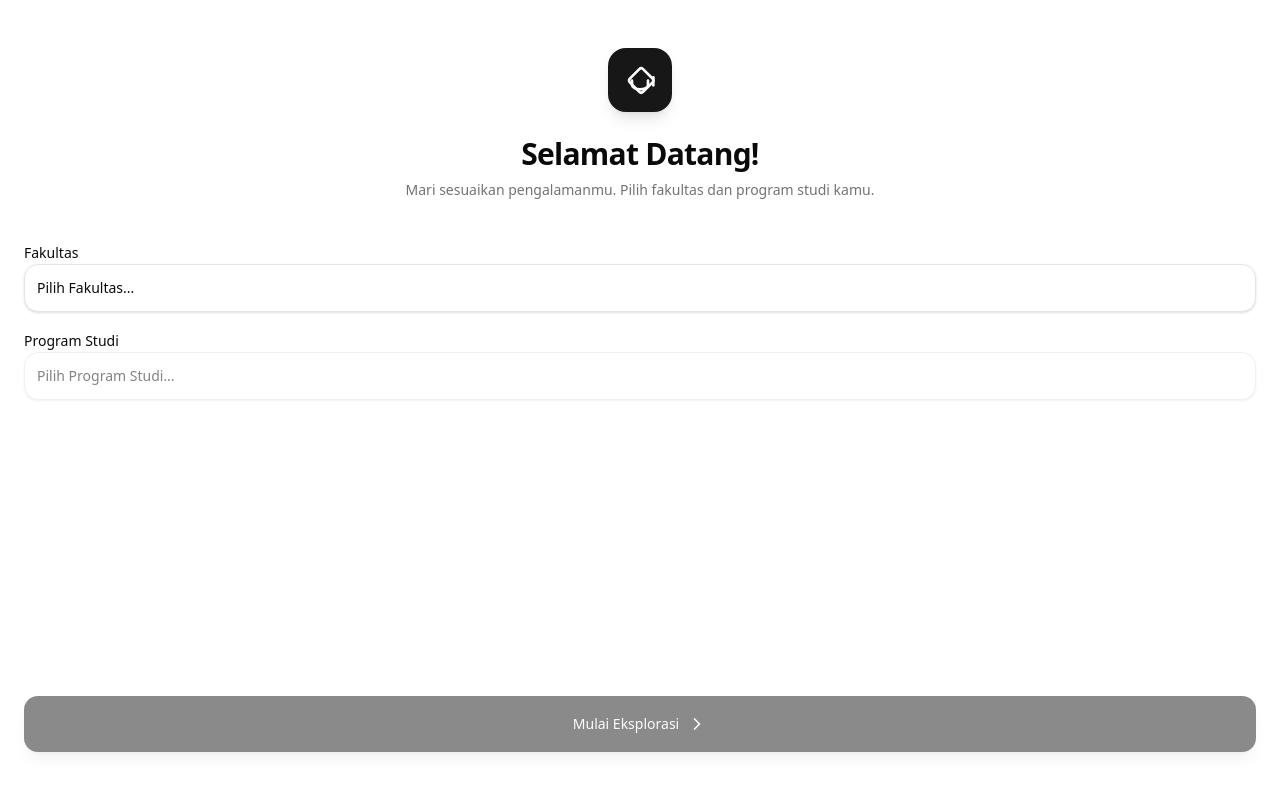
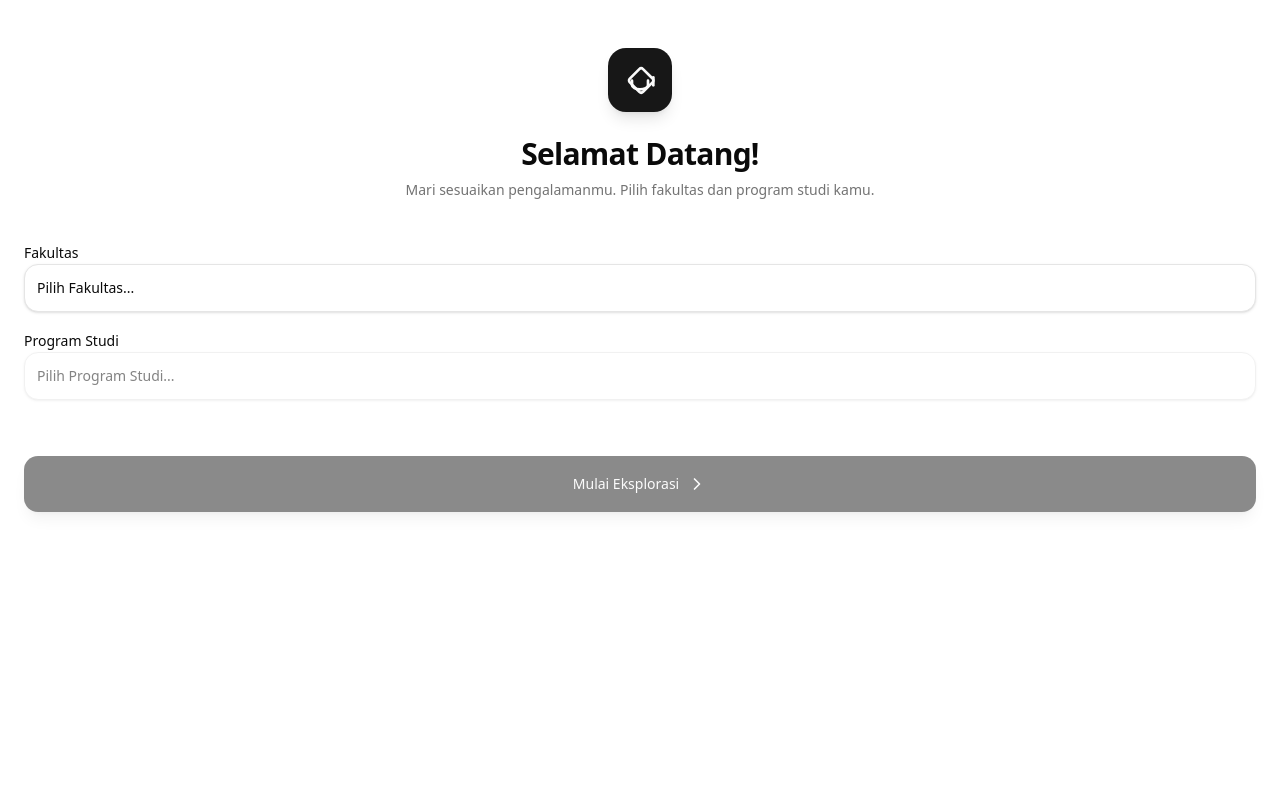
Before and after one commit to KwikAndreas/mabaguide, a Next.js app: page /onboarding in a window 1280 px wide. Shown: the top 792 px of the page. Built offline with nearby package versions, Linux system fonts and the light colour scheme.

Commit message:
fix margin top tombol submit onboarding

```diff
--- a/app/onboarding/page.tsx
+++ b/app/onboarding/page.tsx
@@ -91,7 +91,7 @@ export default function OnboardingPage() {
           </div>
         </div>
 
-        <div className="mt-auto pt-6 pb-safe">
+        <div className="mt-2 pt-6 pb-safe">
           <button
             type="submit"
             disabled={!faculty || !program}
```
